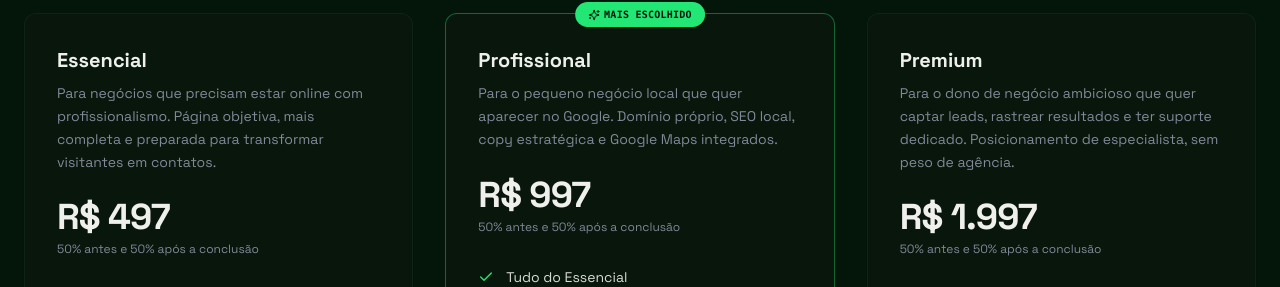
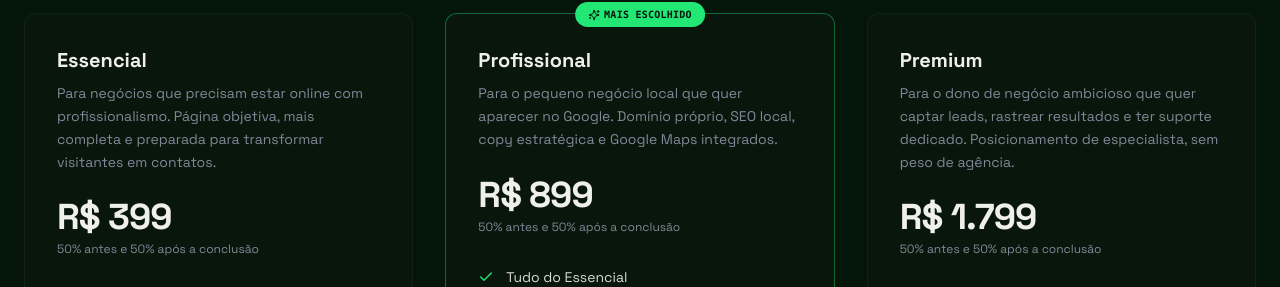
Before and after one commit to doglz/my-portfolio, a React (Vite) app: page / in a window 1280 px wide. Shown: the part 3721-4008 px from the top of the page. Built offline with nearby package versions, Linux system fonts and the light colour scheme.

Commit message:
feat: update pricing for plans to enhance competitiveness and attract more customers

```diff
--- a/src/pages/Index.tsx
+++ b/src/pages/Index.tsx
@@ -84,7 +84,7 @@ const plans: Plan[] = [
   },
   {
     name: "Essencial",
-    price: "R$ 497",
+    price: "R$ 399",
     description: "Para negócios que precisam estar online com profissionalismo. Página objetiva, mais completa e preparada para transformar visitantes em contatos.",
     features: [
       "Página landing page",
@@ -102,7 +102,7 @@ const plans: Plan[] = [
   },
   {
     name: "Profissional",
-    price: "R$ 997",
+    price: "R$ 899",
     highlight: "mais escolhido",
     featured: true,
     description: "Para o pequeno negócio local que quer aparecer no Google. Domínio próprio, SEO local, copy estratégica e Google Maps integrados.",
@@ -121,7 +121,7 @@ const plans: Plan[] = [
   },
   {
     name: "Premium",
-    price: "R$ 1.997",
+    price: "R$ 1.799",
     description: "Para o dono de negócio ambicioso que quer captar leads, rastrear resultados e ter suporte dedicado. Posicionamento de especialista, sem peso de agência.",
     features: [
       "Tudo do Profissional",
```
